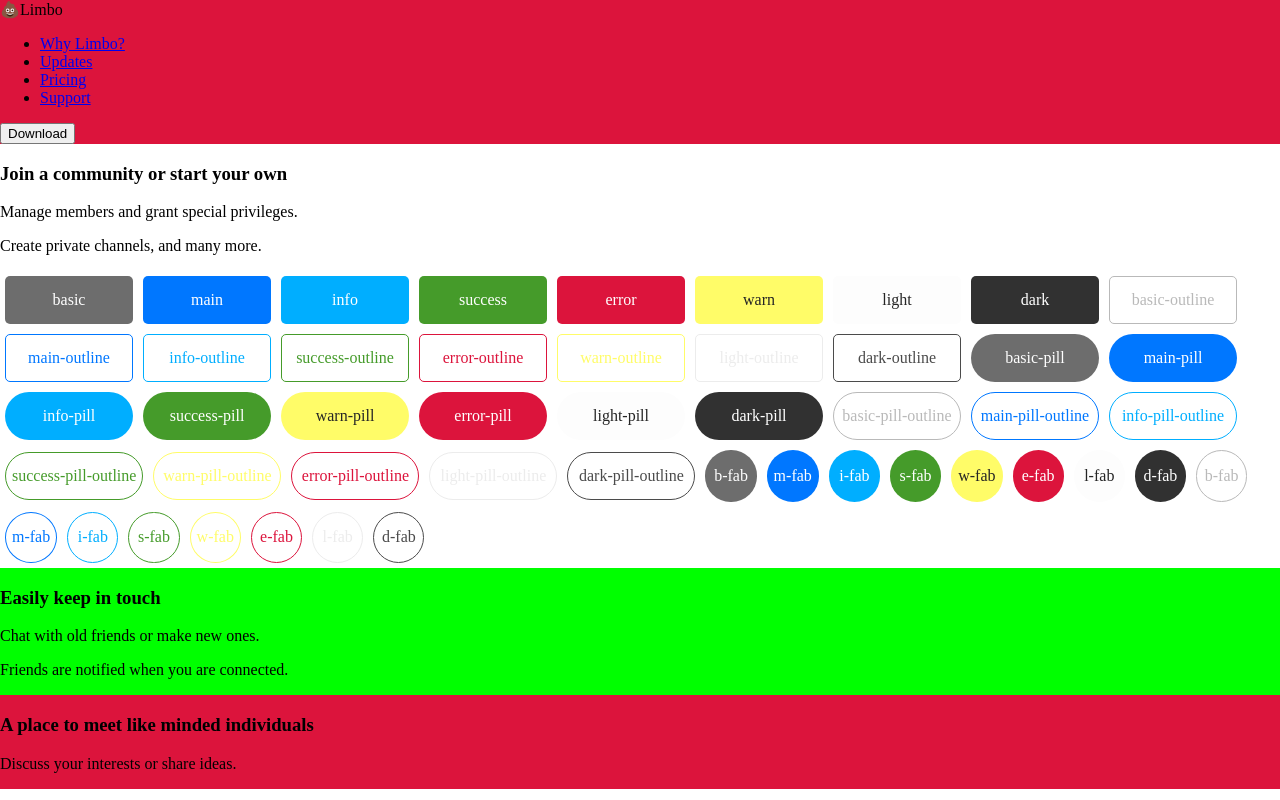
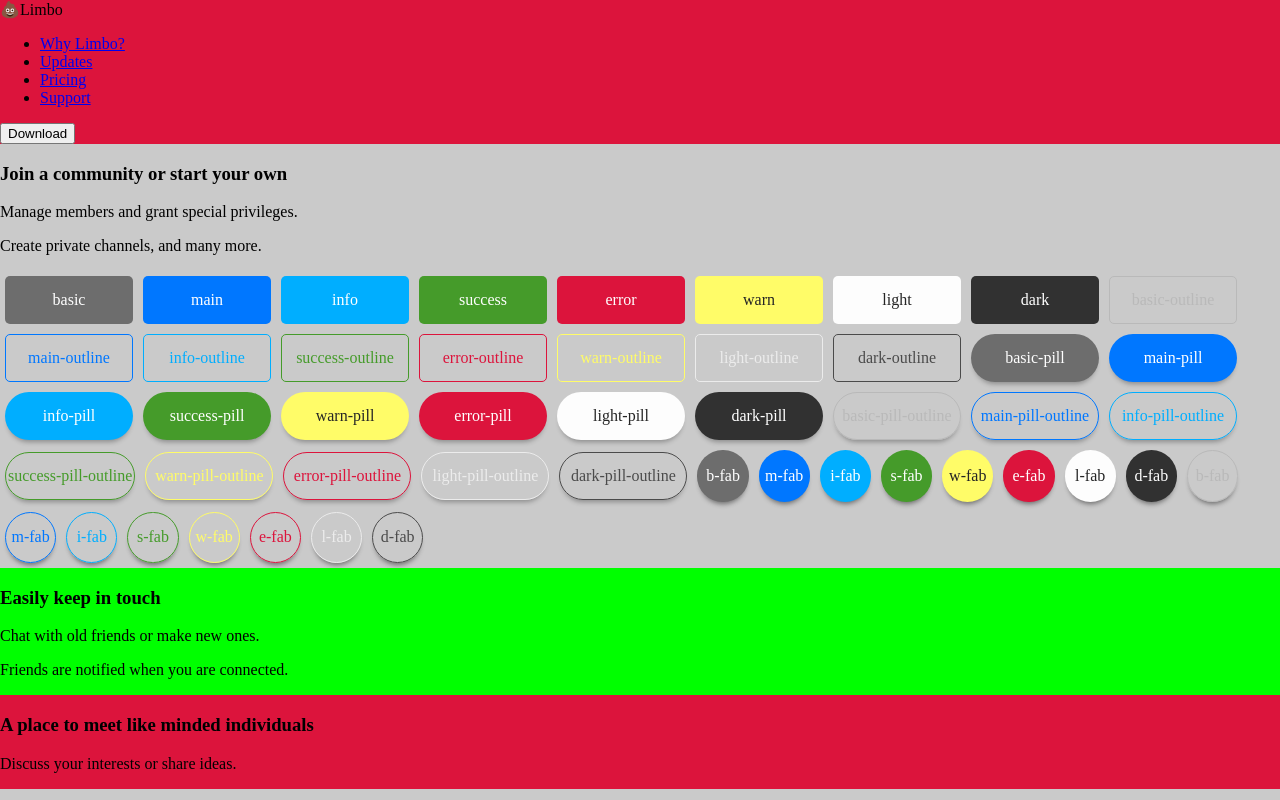
Before and after one commit to johnpagtama/limbo, an Angular app in the folder limbo/: page / in a window 1280 px wide. Shown: the top 800 px of the page. Built offline with nearby package versions, Linux system fonts and the light colour scheme.

Commit message:
Button template update

```diff
--- a/limbo/src/app/components/home/home.component.html
+++ b/limbo/src/app/components/home/home.component.html
@@ -30,7 +30,7 @@
                 <p>Create private channels, and many more.</p>
             </header>
 
-            <app-button text="basic" classes="btn btn__txt btn--basic"></app-button>
+            <app-button (click)="btn()" text="basic" classes="btn btn__txt btn--basic"></app-button>
             <app-button text="main" classes="btn btn__txt btn--main"></app-button>
             <app-button text="info" classes="btn btn__txt btn--info"></app-button>
             <app-button text="success" classes="btn btn__txt btn--success"></app-button>
@@ -39,7 +39,7 @@
             <app-button text="light" classes="btn btn__txt btn--light"></app-button>
             <app-button text="dark" classes="btn btn__txt btn--dark"></app-button>
 
-            <app-button text="basic-outline" classes="btn btn__txt btn--basic-outline"></app-button>
+            <app-button (click)="btnOutline()" text="basic-outline" classes="btn btn__txt btn--basic-outline"></app-button>
             <app-button text="main-outline" classes="btn btn__txt btn--main-outline"></app-button>
             <app-button text="info-outline" classes="btn btn__txt btn--info-outline"></app-button>
             <app-button text="success-outline" classes="btn btn__txt btn--success-outline"></app-button>
@@ -48,7 +48,7 @@
             <app-button text="light-outline" classes="btn btn__txt btn--light-outline"></app-button>
             <app-button text="dark-outline" classes="btn btn__txt btn--dark-outline"></app-button>
 
-            <app-button text="basic-pill" classes="btn-pill btn__txt btn-pill--basic"></app-button>
+            <app-button (click)="btnPill()" text="basic-pill" classes="btn-pill btn__txt btn-pill--basic"></app-button>
             <app-button text="main-pill" classes="btn-pill btn__txt btn-pill--main"></app-button>
             <app-button text="info-pill" classes="btn-pill btn__txt btn-pill--info"></app-button>
             <app-button text="success-pill" classes="btn-pill btn__txt btn-pill--success"></app-button>
@@ -57,7 +57,7 @@
             <app-button text="light-pill" classes="btn-pill btn__txt btn-pill--light"></app-button>
             <app-button text="dark-pill" classes="btn-pill btn__txt btn-pill--dark"></app-button>
 
-            <app-button text="basic-pill-outline" classes="btn-pill btn__txt btn-pill--basic-outline"></app-button>
+            <app-button (click)="btnPillOutline()" text="basic-pill-outline" classes="btn-pill btn__txt btn-pill--basic-outline"></app-button>
             <app-button text="main-pill-outline" classes="btn-pill btn__txt btn-pill--main-outline"></app-button>
             <app-button text="info-pill-outline" classes="btn-pill btn__txt btn-pill--info-outline"></app-button>
             <app-button text="success-pill-outline" classes="btn-pill btn__txt btn-pill--success-outline"></app-button>
@@ -66,7 +66,7 @@
             <app-button text="light-pill-outline" classes="btn-pill btn__txt btn-pill--light-outline"></app-button>
             <app-button text="dark-pill-outline" classes="btn-pill btn__txt btn-pill--dark-outline"></app-button>
 
-            <app-button text="b-fab" classes="btn-fab btn__txt btn-fab--basic"></app-button>
+            <app-button (click)="btnFab()" text="b-fab" classes="btn-fab btn__txt btn-fab--basic"></app-button>
             <app-button text="m-fab" classes="btn-fab btn__txt btn-fab--main"></app-button>
             <app-button text="i-fab" classes="btn-fab btn__txt btn-fab--info"></app-button>
             <app-button text="s-fab" classes="btn-fab btn__txt btn-fab--success"></app-button>
@@ -75,7 +75,7 @@
             <app-button text="l-fab" classes="btn-fab btn__txt btn-fab--light"></app-button>
             <app-button text="d-fab" classes="btn-fab btn__txt btn-fab--dark"></app-button>
 
-            <app-button text="b-fab" classes="btn-fab btn__txt btn-fab--basic-outline"></app-button>
+            <app-button (click)="btnFabOutline()" text="b-fab" classes="btn-fab btn__txt btn-fab--basic-outline"></app-button>
             <app-button text="m-fab" classes="btn-fab btn__txt btn-fab--main-outline"></app-button>
             <app-button text="i-fab" classes="btn-fab btn__txt btn-fab--info-outline"></app-button>
             <app-button text="s-fab" classes="btn-fab btn__txt btn-fab--success-outline"></app-button>
--- a/limbo/src/app/components/home/home.component.scss
+++ b/limbo/src/app/components/home/home.component.scss
@@ -1,7 +1,7 @@
 @import '../../../partials/class-templates';
 
 $bg-crimson: crimson;
-$bg-cyan: #ffffff;
+$bg-cyan: #cacaca;
 $bg-lime: lime;
 
 @include block(layout-home, (display: grid,
--- a/limbo/src/app/components/home/home.component.ts
+++ b/limbo/src/app/components/home/home.component.ts
@@ -25,4 +25,11 @@
   ngOnInit(): void {
   }
 
+  btn = () => console.log('btn clicked');
+  btnOutline = () => console.log('btnOutline clicked');
+  btnPill = () => console.log('btnPill clicked');
+  btnPillOutline = () => console.log('btnPillOutline clicked');
+  btnFab = () => console.log('btnFab clicked');
+  btnFabOutline = () => console.log('btnFabOutline clicked');
+
 }
--- a/limbo/src/partials/_button-templates.scss
+++ b/limbo/src/partials/_button-templates.scss
@@ -1,166 +1,166 @@
 @import '../partials/class-templates';
 
-@include block(btn, (display: inline-block, margin: 5px, min-width: 8rem, height: 3rem, border-radius: 5px, border: 1px solid transparent, background-color: transparent)) {
+@include block(btn, (display: inline-block, margin: 5px, padding: 5px 2px, min-width: 8rem, height: 3rem, border-radius: 5px, border: 1px solid transparent, background-color: transparent)) {
     @include element(txt, (font-family: Arial Helvetica sans-serif, font-size: 1rem, text-align: center));
 
     @include modifier(basic, (background-color: #6d6d6d, color: #fff)) {
-        @include pseudo(hover, (background-color: #636363));
+        @include pseudo(hover, (background-color: #636363, cursor: pointer));
     }
     @include modifier(main, (background-color: #0077ff, color: #fff)) {
-        @include pseudo(hover, (background-color: #0066db));
+        @include pseudo(hover, (background-color: #0066db, cursor: pointer));
     }
     @include modifier(info, (background-color: #00aeff, color: #fff)) {
-        @include pseudo(hover, (background-color: #009ee7));
+        @include pseudo(hover, (background-color: #009ee7, cursor: pointer));
     }
     @include modifier(success, (background-color: #459b2a, color: #fff)) {
-        @include pseudo(hover, (background-color: #3d8327));
+        @include pseudo(hover, (background-color: #3d8327, cursor: pointer));
     }
     @include modifier(warn, (background-color: #fffc68, color: #252525)) {
-        @include pseudo(hover, (background-color: #e2e05d));
+        @include pseudo(hover, (background-color: #e2e05d, cursor: pointer));
     }
     @include modifier(error, (background-color: #dc143c, color: #fff)) {
-        @include pseudo(hover, (background-color: #af1534));
+        @include pseudo(hover, (background-color: #af1534, cursor: pointer));
     }
     @include modifier(light, (background-color: #fdfdfd, color: #252525)) {
-        @include pseudo(hover, (background-color: #e9e9e9));
+        @include pseudo(hover, (background-color: #e9e9e9, cursor: pointer));
     }
     @include modifier(dark, (background-color: #313131, color: #fff)) {
-        @include pseudo(hover, (background-color: #252525));
+        @include pseudo(hover, (background-color: #252525, cursor: pointer));
     }
 
     @include modifier(basic-outline, (border: 1px solid #b9b9b9, color: #b9b9b9)) {
-        @include pseudo(hover, (border: 1px solid #9b9b9b, background-color: #9b9b9b, color: #fff));
+        @include pseudo(hover, (border: 1px solid #9b9b9b, background-color: #9b9b9b, color: #fff, cursor: pointer));
     }
     @include modifier(main-outline, (border: 1px solid #0077ff, color: #0077ff)) {
-        @include pseudo(hover, (border: 1px solid #0066db, background-color: #0066db, color: #fff));
+        @include pseudo(hover, (border: 1px solid #0066db, background-color: #0066db, color: #fff, cursor: pointer));
     }
     @include modifier(info-outline, (border: 1px solid #00aeff, color: #00aeff)) {
-        @include pseudo(hover, (border: 1px solid #009ee7, background-color: #009ee7, color: #fff));
+        @include pseudo(hover, (border: 1px solid #009ee7, background-color: #009ee7, color: #fff, cursor: pointer));
     }
     @include modifier(success-outline, (border: 1px solid #459b2a, color: #459b2a)) {
-        @include pseudo(hover, (border: 1px solid #3d8327, background-color: #3d8327, color: #fff));
+        @include pseudo(hover, (border: 1px solid #3d8327, background-color: #3d8327, color: #fff, cursor: pointer));
     }
     @include modifier(warn-outline, (border: 1px solid #fffc68, color: #fffc68)) {
-        @include pseudo(hover, (border: 1px solid #e2e05d, background-color: #e2e05d, color: #252525));
+        @include pseudo(hover, (border: 1px solid #e2e05d, background-color: #e2e05d, color: #252525, cursor: pointer));
     }
     @include modifier(error-outline, (border: 1px solid #dc143c, color: #dc143c)) {
-        @include pseudo(hover, (border: 1px solid #af1534, background-color: #af1534, color: #fff));
+        @include pseudo(hover, (border: 1px solid #af1534, background-color: #af1534, color: #fff, cursor: pointer));
     }
     @include modifier(light-outline, (border: 1px solid #ececec, color: #ececec)) {
-        @include pseudo(hover, (border: 1px solid #cfcfcf, background-color: #cfcfcf, color: #252525));
+        @include pseudo(hover, (border: 1px solid #cfcfcf, background-color: #cfcfcf, color: #252525, cursor: pointer));
     }
     @include modifier(dark-outline, (border: 1px solid #4b4b4b, color: #4b4b4b)) {
-        @include pseudo(hover, (border: 1px solid #3f3f3f, background-color: #3f3f3f, color: #fff));
+        @include pseudo(hover, (border: 1px solid #3f3f3f, background-color: #3f3f3f, color: #fff, cursor: pointer));
     }
 }
 
-@include block(btn-pill, (display: inline-block, margin: 5px, min-width: 8rem, height: 3rem, border-radius: 5px, border: 1px solid transparent, background-color: transparent)) {
+@include block(btn-pill, (display: inline-block, margin: 5px, padding: 5px 2px, min-width: 8rem, height: 3rem, border-radius: 20px, border: 1px solid transparent, background-color: transparent, box-shadow: 0px 5px 5px -3px #0000004f)) {
     @include element(txt, (font-family: Arial Helvetica sans-serif, font-size: 1rem, text-align: center));
 
     @include modifier(basic, (border-radius: 20rem, background-color: #6d6d6d, color: #fff)) {
-        @include pseudo(hover, (background-color: #636363));
+        @include pseudo(hover, (background-color: #636363, cursor: pointer));
     }
     @include modifier(main, (border-radius: 20rem, background-color: #0077ff, color: #fff)) {
-        @include pseudo(hover, (background-color: #0066db));
+        @include pseudo(hover, (background-color: #0066db, cursor: pointer));
     }
     @include modifier(info, (border-radius: 20rem, background-color: #00aeff, color: #fff)) {
-        @include pseudo(hover, (background-color: #009ee7));
+        @include pseudo(hover, (background-color: #009ee7, cursor: pointer));
     }
     @include modifier(success, (border-radius: 20rem, background-color: #459b2a, color: #fff)) {
-        @include pseudo(hover, (background-color: #3d8327));
+        @include pseudo(hover, (background-color: #3d8327, cursor: pointer));
     }
     @include modifier(warn, (border-radius: 20rem, background-color: #fffc68, color: #252525)) {
-        @include pseudo(hover, (background-color: #e2e05d));
+        @include pseudo(hover, (background-color: #e2e05d, cursor: pointer));
     }
     @include modifier(error, (border-radius: 20rem, background-color: #dc143c, color: #fff)) {
-        @include pseudo(hover, (background-color: #af1534));
+        @include pseudo(hover, (background-color: #af1534, cursor: pointer));
     }
     @include modifier(light, (border-radius: 20rem, background-color: #fdfdfd, color: #252525)) {
-        @include pseudo(hover, (background-color: #e9e9e9));
+        @include pseudo(hover, (background-color: #e9e9e9, cursor: pointer));
     }
     @include modifier(dark, (border-radius: 20rem, background-color: #313131, color: #fff)) {
-        @include pseudo(hover, (background-color: #252525));
+        @include pseudo(hover, (background-color: #252525, cursor: pointer));
     }
 
     @include modifier(basic-outline, (border-radius: 20rem, border: 1px solid #b9b9b9, color: #b9b9b9)) {
-        @include pseudo(hover, (border: 1px solid #9b9b9b, background-color: #9b9b9b, color: #fff));
+        @include pseudo(hover, (border: 1px solid #9b9b9b, background-color: #9b9b9b, color: #fff, cursor: pointer));
     }
     @include modifier(main-outline, (border-radius: 20rem, border: 1px solid #0077ff, color: #0077ff)) {
-        @include pseudo(hover, (border: 1px solid #0066db, background-color: #0066db, color: #fff));
+        @include pseudo(hover, (border: 1px solid #0066db, background-color: #0066db, color: #fff, cursor: pointer));
     }
     @include modifier(info-outline, (border-radius: 20rem, border: 1px solid #00aeff, color: #00aeff)) {
-        @include pseudo(hover, (border: 1px solid #009ee7, background-color: #009ee7, color: #fff));
+        @include pseudo(hover, (border: 1px solid #009ee7, background-color: #009ee7, color: #fff, cursor: pointer));
     }
     @include modifier(success-outline, (border-radius: 20rem, border: 1px solid #459b2a, color: #459b2a)) {
-        @include pseudo(hover, (border: 1px solid #3d8327, background-color: #3d8327, color: #fff));
+        @include pseudo(hover, (border: 1px solid #3d8327, background-color: #3d8327, color: #fff, cursor: pointer));
     }
     @include modifier(warn-outline, (border-radius: 20rem, border: 1px solid #fffc68, color: #fffc68)) {
-        @include pseudo(hover, (border: 1px solid #e2e05d, background-color: #e2e05d, color: #252525));
+        @include pseudo(hover, (border: 1px solid #e2e05d, background-color: #e2e05d, color: #252525, cursor: pointer));
     }
     @include modifier(error-outline, (border-radius: 20rem, border: 1px solid #dc143c, color: #dc143c)) {
-        @include pseudo(hover, (border: 1px solid #af1534, background-color: #af1534, color: #fff));
+        @include pseudo(hover, (border: 1px solid #af1534, background-color: #af1534, color: #fff, cursor: pointer));
     }
     @include modifier(light-outline, (border-radius: 20rem, border: 1px solid #ececec, color: #ececec)) {
-        @include pseudo(hover, (border: 1px solid #cfcfcf, background-color: #cfcfcf, color: #252525));
+        @include pseudo(hover, (border: 1px solid #cfcfcf, background-color: #cfcfcf, color: #252525, cursor: pointer));
     }
     @include modifier(dark-outline, (border-radius: 20rem, border: 1px solid #4b4b4b, color: #4b4b4b)) {
-        @include pseudo(hover, (border: 1px solid #3f3f3f, background-color: #3f3f3f, color: #fff));
+        @include pseudo(hover, (border: 1px solid #3f3f3f, background-color: #3f3f3f, color: #fff, cursor: pointer));
     }
 }
 
-@include block(btn-fab, (display: inline-block, margin: 5px,  min-width: 3.2rem, min-height: 3.2rem, border-radius: 5px, border: 1px solid transparent, background-color: transparent)) {
+@include block(btn-fab, (display: inline-block, margin: 5px, padding: 5px 2px, min-width: 3.2rem, min-height: 3.2rem, border-radius: 5px, border: 1px solid transparent, background-color: transparent, box-shadow: 0px 5px 5px -3px #00000075)) {
     @include element(txt, (font-family: Arial Helvetica sans-serif, font-size: 1rem, text-align: center));
 
     @include modifier(basic, (border-radius: 50%, background-color: #6d6d6d, color: #fff)) {
-        @include pseudo(hover, (background-color: #636363));
+        @include pseudo(hover, (background-color: #636363, cursor: pointer));
     }
     @include modifier(main, (border-radius: 50%, background-color: #0077ff, color: #fff)) {
-        @include pseudo(hover, (background-color: #0066db));
+        @include pseudo(hover, (background-color: #0066db, cursor: pointer));
     }
     @include modifier(info, (border-radius: 50%, background-color: #00aeff, color: #fff)) {
-        @include pseudo(hover, (background-color: #009ee7));
+        @include pseudo(hover, (background-color: #009ee7, cursor: pointer));
     }
     @include modifier(success, (border-radius: 50%, background-color: #459b2a, color: #fff)) {
-        @include pseudo(hover, (background-color: #3d8327));
+        @include pseudo(hover, (background-color: #3d8327, cursor: pointer));
     }
     @include modifier(warn, (border-radius: 50%, background-color: #fffc68, color: #252525)) {
-        @include pseudo(hover, (background-color: #e2e05d));
+        @include pseudo(hover, (background-color: #e2e05d, cursor: pointer));
     }
     @include modifier(error, (border-radius: 50%, background-color: #dc143c, color: #fff)) {
-        @include pseudo(hover, (background-color: #af1534));
+        @include pseudo(hover, (background-color: #af1534, cursor: pointer));
     }
     @include modifier(light, (border-radius: 50%, background-color: #fdfdfd, color: #252525)) {
-        @include pseudo(hover, (background-color: #e9e9e9));
+        @include pseudo(hover, (background-color: #e9e9e9, cursor: pointer));
     }
     @include modifier(dark, (border-radius: 50%, background-color: #313131, color: #fff)) {
-        @include pseudo(hover, (background-color: #252525));
+        @include pseudo(hover, (background-color: #252525, cursor: pointer));
     }
 
     @include modifier(basic-outline, (border-radius: 50%, border: 1px solid #b9b9b9, color: #b9b9b9)) {
-        @include pseudo(hover, (border: 1px solid #9b9b9b, background-color: #9b9b9b, color: #fff));
+        @include pseudo(hover, (border: 1px solid #9b9b9b, background-color: #9b9b9b, color: #fff, cursor: pointer));
     }
     @include modifier(main-outline, (border-radius: 50%, border: 1px solid #0077ff, color: #0077ff)) {
-        @include pseudo(hover, (border: 1px solid #0066db, background-color: #0066db, color: #fff));
+        @include pseudo(hover, (border: 1px solid #0066db, background-color: #0066db, color: #fff, cursor: pointer));
     }
     @include modifier(info-outline, (border-radius: 50%, border: 1px solid #00aeff, color: #00aeff)) {
-        @include pseudo(hover, (border: 1px solid #009ee7, background-color: #009ee7, color: #fff));
+        @include pseudo(hover, (border: 1px solid #009ee7, background-color: #009ee7, color: #fff, cursor: pointer));
     }
     @include modifier(success-outline, (border-radius: 50%, border: 1px solid #459b2a, color: #459b2a)) {
-        @include pseudo(hover, (border: 1px solid #3d8327, background-color: #3d8327, color: #fff));
+        @include pseudo(hover, (border: 1px solid #3d8327, background-color: #3d8327, color: #fff, cursor: pointer));
     }
     @include modifier(warn-outline, (border-radius: 50%, border: 1px solid #fffc68, color: #fffc68)) {
-        @include pseudo(hover, (border: 1px solid #e2e05d, background-color: #e2e05d, color: #252525));
+        @include pseudo(hover, (border: 1px solid #e2e05d, background-color: #e2e05d, color: #252525, cursor: pointer));
     }
     @include modifier(error-outline, (border-radius: 50%, border: 1px solid #dc143c, color: #dc143c)) {
-        @include pseudo(hover, (border: 1px solid #af1534, background-color: #af1534, color: #fff));
+        @include pseudo(hover, (border: 1px solid #af1534, background-color: #af1534, color: #fff, cursor: pointer));
     }
     @include modifier(light-outline, (border-radius: 50%, border: 1px solid #ececec, color: #ececec)) {
-        @include pseudo(hover, (border: 1px solid #cfcfcf, background-color: #cfcfcf, color: #252525));
+        @include pseudo(hover, (border: 1px solid #cfcfcf, background-color: #cfcfcf, color: #252525, cursor: pointer));
     }
     @include modifier(dark-outline, (border-radius: 50%, border: 1px solid #4b4b4b, color: #4b4b4b)) {
-        @include pseudo(hover, (border: 1px solid #3f3f3f, background-color: #3f3f3f, color: #fff));
+        @include pseudo(hover, (border: 1px solid #3f3f3f, background-color: #3f3f3f, color: #fff, cursor: pointer));
     }
     @include modifier(dark-outline, (border-radius: 50%, border: 1px solid #4b4b4b, color: #4b4b4b)) {
-        @include pseudo(hover, (border: 1px solid #3f3f3f, background-color: #3f3f3f, color: #fff));
+        @include pseudo(hover, (border: 1px solid #3f3f3f, background-color: #3f3f3f, color: #fff, cursor: pointer));
     }
 }
```
